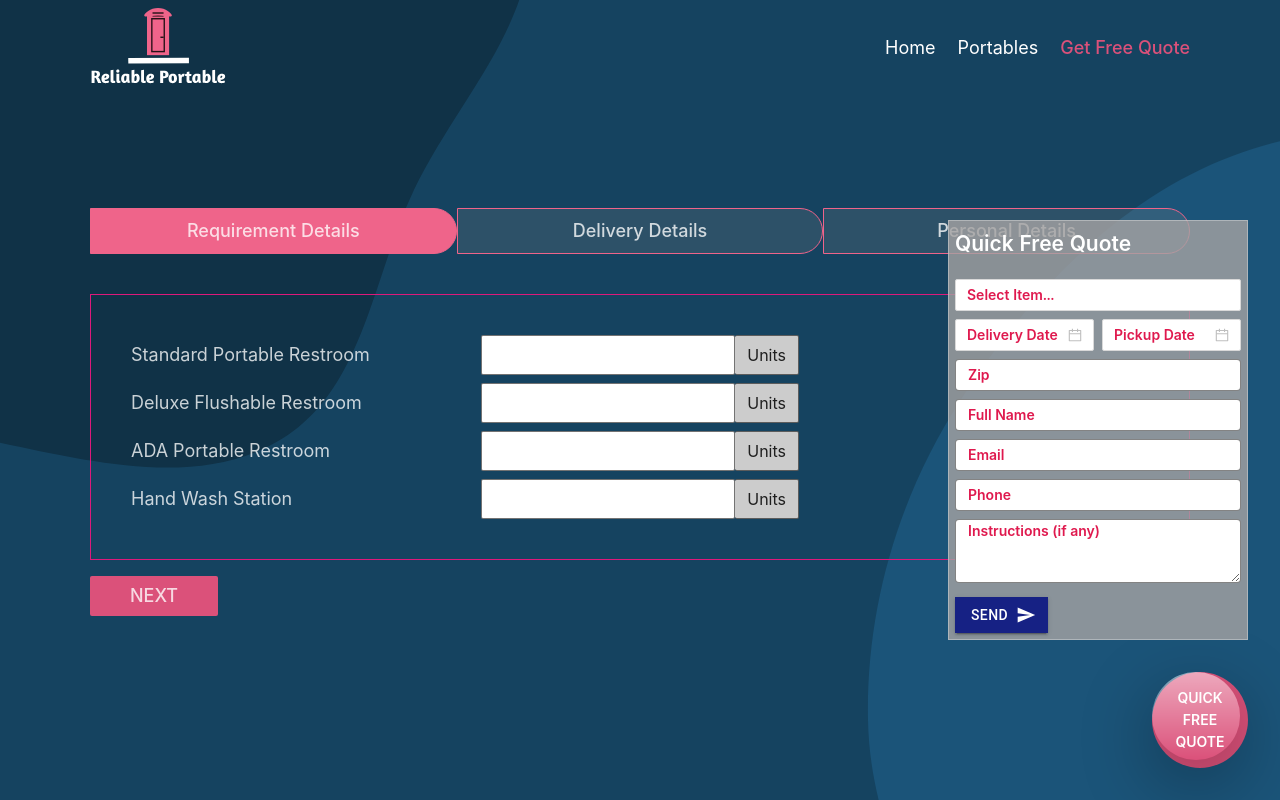
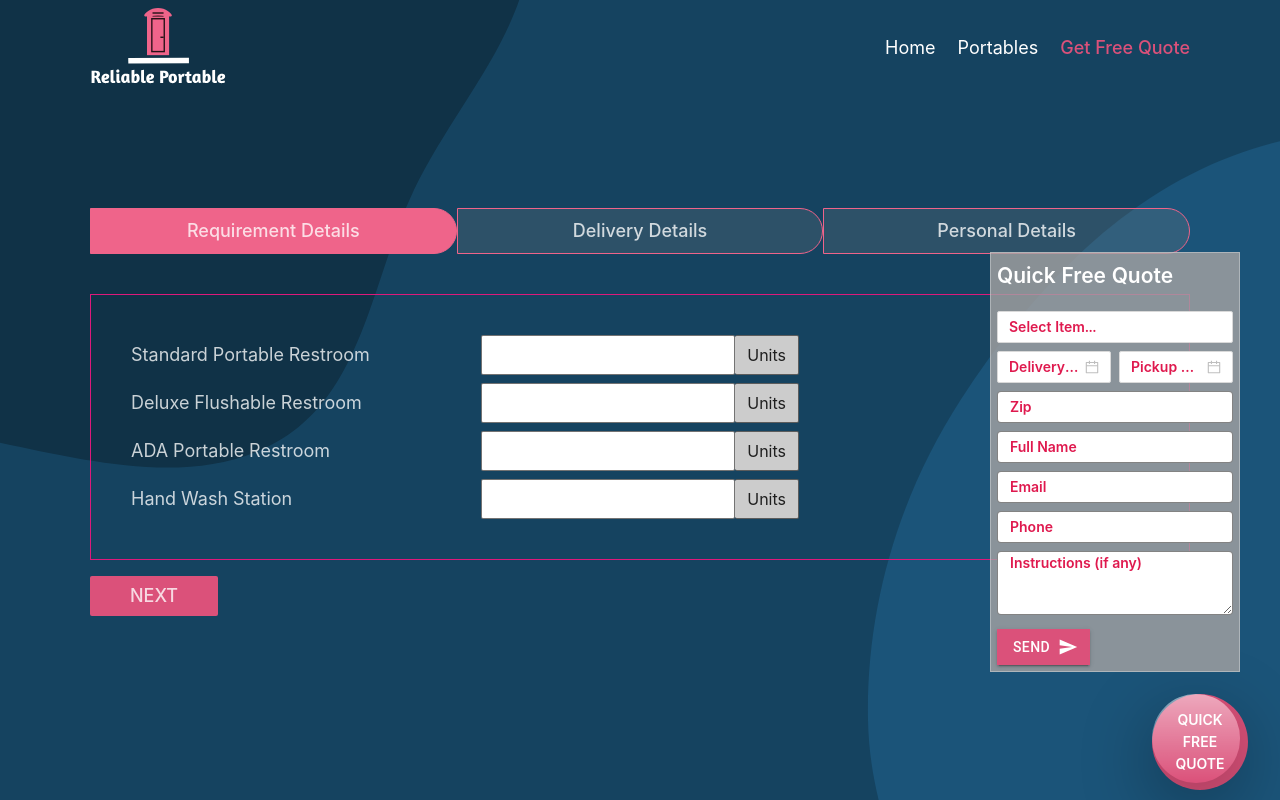
Before and after one commit to nishant-k1/flushjohn-web, a Next.js app: page /quote in a window 1280 px wide. Both pictures are taken after a click on the button "QUICK FREE QUOTE". Shown: the top 800 px of the page. Built offline with nearby package versions, Linux system fonts and the light colour scheme.

Commit message:
fix side bar

```diff
--- a/components/Navbar/styles.module.css
+++ b/components/Navbar/styles.module.css
@@ -13,7 +13,7 @@
 }
 
 .scrolled {
-  background-color: var(--secondary-bg-color);
+  background-color: rgba(2, 31, 48, 0.932);
   /* border-bottom: 1px solid var(--primary-bg-color);
   border-top: 1px solid var(--primary-bg-color); */
   transition-property: background;
--- a/components/QuickQuote/QuickQuoteButton/styles.module.css
+++ b/components/QuickQuote/QuickQuoteButton/styles.module.css
@@ -1,6 +1,7 @@
 .btn_bg {
   animation: rotate 3s linear infinite;
 }
+
 @keyframes rotate {
   to {
     transform: rotate(360deg);
--- a/components/QuickQuote/index.js
+++ b/components/QuickQuote/index.js
@@ -227,10 +227,10 @@ const QuickQuote = () => {
                   <Button
                     variant="contained"
                     sx={{
-                      background: "#162184",
+                      background: "#DB517A",
                       borderRadius: 0,
                       "&:hover": {
-                        background: "#101B80",
+                        background: "#DB517A",
                       },
                     }}
                     endIcon={<SendIcon />}
--- a/components/QuickQuote/styles.module.css
+++ b/components/QuickQuote/styles.module.css
@@ -5,9 +5,9 @@
   /* box-shadow: rgba(0, 0, 0, 0.56) 0px 22px 70px 4px; */
   padding: 6px;
   position: fixed;
-  bottom: 10rem;
-  right: 2rem;
-  max-width: 300px;
+  bottom: 8rem;
+  right: 2.5rem;
+  width: 250px;
   height: fit-content;
   z-index: 3;
   /* border-radius: 12px; */
@@ -24,7 +24,8 @@
 /* mobile  */
 @media only screen and (max-width: 600px) {
   .form {
-    right: 12px;
+    right: 2rem;
+    bottom: 7.5rem;
     padding: 4px;
     height: fit-content;
     width: 250px;
@@ -38,7 +39,7 @@
 /* desktop */
 @media screen and (min-width: 768px) {
   .form {
-    width: 300px;
+    width: 250px;
   }
 }
 .form h2 {
@@ -130,7 +131,7 @@
   background-color: var(--primary-bg-color);
   border-radius: 50%;
   right: 2rem;
-  bottom: 2rem;
+  bottom: 0.6rem;
   height: 6rem;
   width: 6rem;
 
@@ -162,7 +163,6 @@
   width: 92%;
   height: 92%;
   border-radius: 50%;
-
   background-color: initial;
   background-image: linear-gradient(#fff 0, rgba(255, 255, 255, 0) 100%);
   border-radius: 125px;
--- a/components/Sidebar/styles.module.css
+++ b/components/Sidebar/styles.module.css
@@ -1,7 +1,10 @@
 .section {
   width: 60%;
   height: 100%;
-  background-color: #040318;
+  /* background-color: #040318; */
+  background-image: url("/assets/hero_bg.svg");
+  background-size: cover;
+  background-repeat: repeat;
   padding: 0;
   position: fixed;
   top: 0;
@@ -10,7 +13,8 @@
   overflow-y: hidden;
   border-right: 1px solid var(--primary-text-color);
   box-shadow: rgba(0, 0, 0, 0.35) 0px 5px 15px;
-  z-index: 200;
+  z-index: 250;
+  transition: 0.3s;
 }
 
 .active {
@@ -18,6 +22,7 @@
 
 .inactive {
   display: none;
+  transition: 0.3s;
 }
 
 .container {
```
